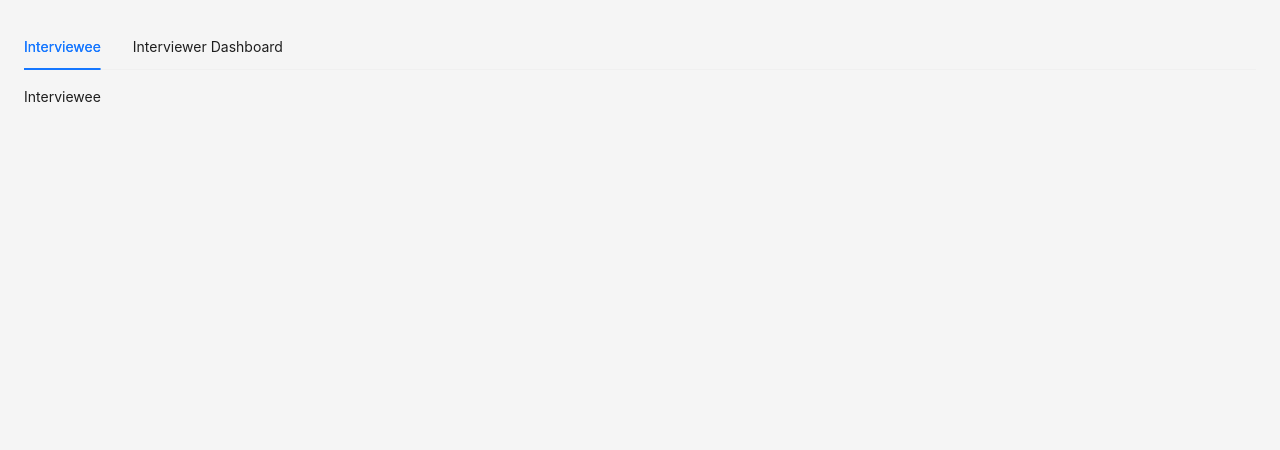
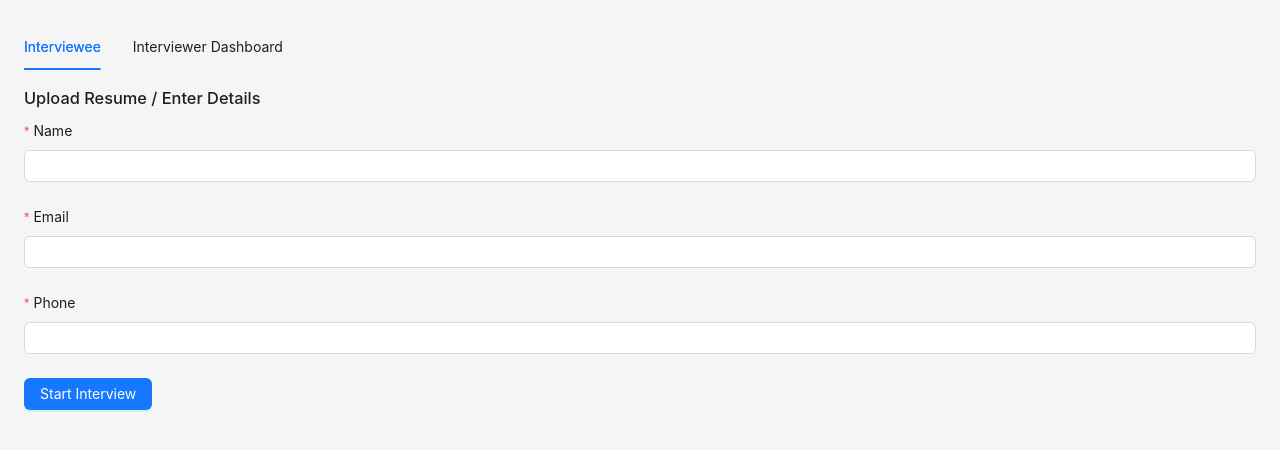
Before and after one commit to Sarat20/swipe, a React app in the folder frontend/: page / in a window 1280 px wide. Shown: the top 450 px of the page. Built offline with nearby package versions, Linux system fonts and the light colour scheme; the HTML template or start-up script is replaced by a standard one.

Commit message:
added interviewee and interviewer.jsx

```diff
--- a/frontend/src/pages/Interviewee.jsx
+++ b/frontend/src/pages/Interviewee.jsx
@@ -1,9 +1,33 @@
-import React from 'react'
+import React, { useState } from "react";
+import { useDispatch, useSelector } from "react-redux";
+import ResumeUpload from "../components/ResumeUpload";
+import ChatBox from "../components/ChatBox";
+import { addCandidate } from "../store/candidateSlice";
 
-const Interviewee = () => {
+export default function Interviewee() {
+  const dispatch = useDispatch();
+  const candidate = useSelector((state) => state.active);
+  const [started, setStarted] = useState(false);
+
+  const handleResumeUpload = (profile) => {
+    dispatch(addCandidate({
+      id: Date.now(),
+      name: profile.name,
+      email: profile.email,
+      phone: profile.phone,
+      answers: [],
+      finished: false
+    }));
+    setStarted(true);
+  };
+
   return (
-    <div>Interviewee</div>
-  )
+    <div>
+      {!started ? (
+        <ResumeUpload onParsed={handleResumeUpload} />
+      ) : (
+        <ChatBox candidate={candidate} />
+      )}
+    </div>
+  );
 }
-
-export default Interviewee
--- a/frontend/src/pages/Interviewer.jsx
+++ b/frontend/src/pages/Interviewer.jsx
@@ -1,9 +1,27 @@
-import React from 'react'
+import React from "react";
+import { useSelector, useDispatch } from "react-redux";
+import { Table } from "antd";
+import { setActiveCandidate } from "../store/candidateSlice";
 
-const Interviewer = () => {
+export default function Interviewer() {
+  const candidates = useSelector((state) => state.list);
+  const dispatch = useDispatch();
+
+  const columns = [
+    { title: "Name", dataIndex: "name" },
+    { title: "Email", dataIndex: "email" },
+    { title: "Score", dataIndex: "score" },
+    { title: "Summary", dataIndex: "summary" },
+  ];
+
   return (
-    <div>Interviewer</div>
-  )
+    <Table
+      dataSource={candidates}
+      columns={columns}
+      rowKey="id"
+      onRow={(record) => ({
+        onClick: () => dispatch(setActiveCandidate(record.id))
+      })}
+    />
+  );
 }
-
-export default Interviewer
```
